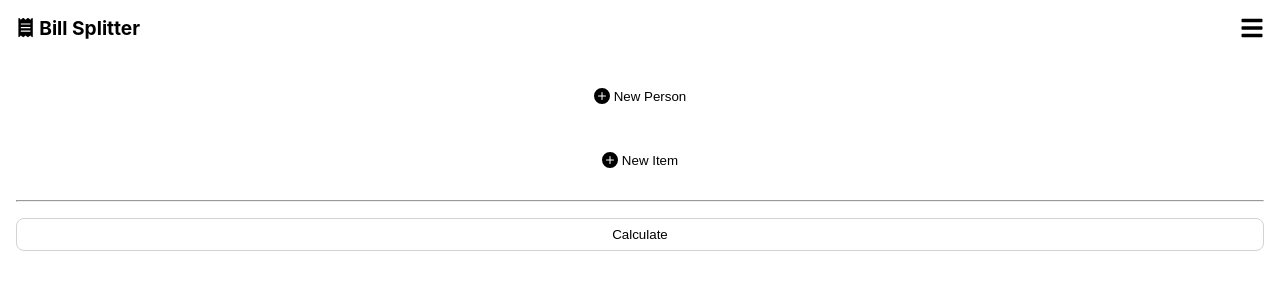
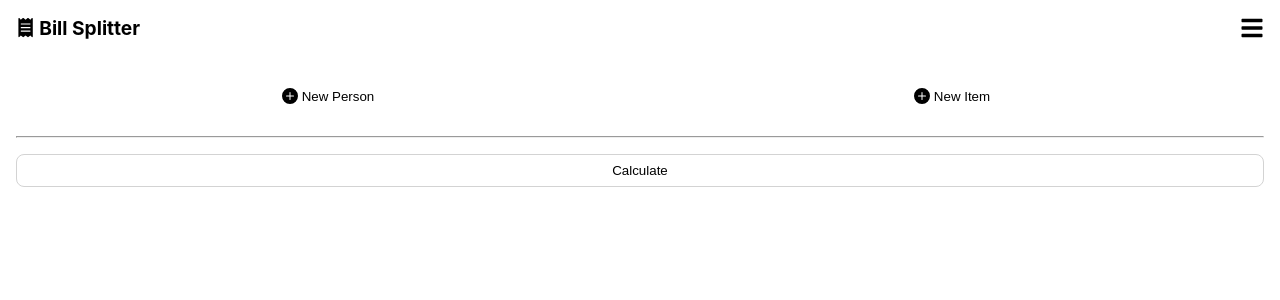
Before and after one commit to setowilliam/bill-splitter-v2, a Next.js app: page / in a window 1280 px wide. Shown: the top 300 px of the page. Built offline with nearby package versions, Linux system fonts and the light colour scheme.

Commit message:
feat: add ListContainer

```diff
--- /dev/null
+++ b/src/page-components/home/styles.ts
@@ -0,0 +1,11 @@
+import { motion } from "framer-motion";
+import styled from "styled-components";
+
+export const ListContainer = styled(motion.div)`
+  display: grid;
+  width: 100%;
+
+  @media screen and (min-width: 768px) {
+    grid-template-columns: 1fr 1fr;
+  }
+`;
--- a/src/pages/index.tsx
+++ b/src/pages/index.tsx
@@ -1,17 +1,18 @@
 import type { NextPage } from "next";
 import { useRouter } from "next/dist/client/router";
+import { AnimatePresence, AnimateSharedLayout, motion } from "framer-motion";
+import { useAtom } from "jotai";
 
 import { Button, CardContainer } from "@global-components";
-import { useAtom } from "jotai";
 import { itemsAtom, peopleAtom } from "@atoms";
 import { globalScope } from "utils/constants";
-import { AnimatePresence, AnimateSharedLayout, motion } from "framer-motion";
 import {
   AddItemForm,
   AddPersonForm,
   ItemCard,
   PersonCard,
 } from "page-components/home";
+import { ListContainer } from "page-components/home/styles";
 
 const Home: NextPage = () => {
   const router = useRouter();
@@ -20,19 +21,25 @@ const Home: NextPage = () => {
 
   return (
     <AnimateSharedLayout>
+      <ListContainer layout>
+        <motion.div layout>
           <AnimatePresence>
             {Boolean(people.length) && (
               <CardContainer key="people" header="People">
                 {people.map((person, index) => (
-              <PersonCard key={person.personId} person={person} index={index} />
+                  <PersonCard
+                    key={person.personId}
+                    person={person}
+                    index={index}
+                  />
                 ))}
               </CardContainer>
             )}
           </AnimatePresence>
           <AddPersonForm />
+        </motion.div>
 
-      {/* <motion.hr layout /> */}
-
+        <motion.div layout>
           <AnimatePresence>
             {Boolean(items.length) && (
               <CardContainer key="items" header="Items">
@@ -43,6 +50,8 @@ const Home: NextPage = () => {
             )}
           </AnimatePresence>
           <AddItemForm />
+        </motion.div>
+      </ListContainer>
 
       <motion.hr layout />
 
```
Also changed, not shown: src/global-components/CardContainer/utils.ts (deleted, +0 -24 lines). Lines whose indentation alone changed are shown as unchanged.
